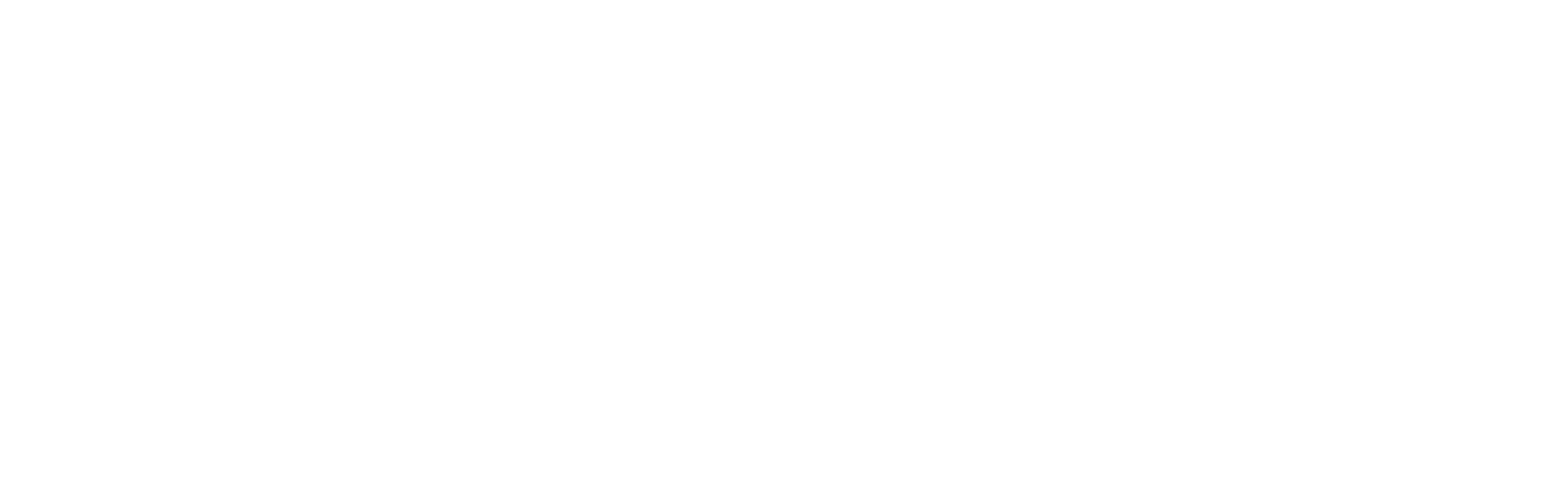
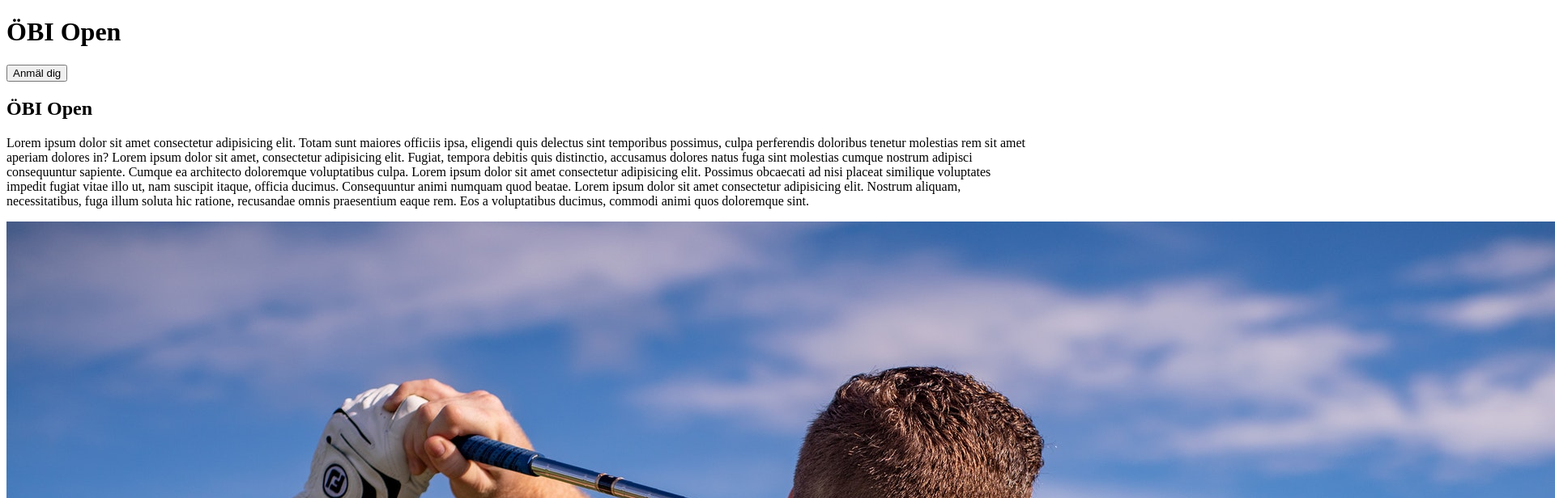
Before and after one commit to oscarlindstrom97/Uppgift4, a plain HTML site: page Public_html/index.html in a window 1280 px wide. Shown: the top 616 px of the page at 81% size, 1920 px wide, since content can reach past the window. Drawn offline with Linux system fonts and the light colour scheme.

Commit message:
skelettet i index filen

```diff
--- a/Public_html/index.html
+++ b/Public_html/index.html
@@ -7,6 +7,23 @@
     <title>ÖBI-Open</title>
 </head>
 <body>
+    <header>
+        <h1>ÖBI Open</h1>
+        <a href="#"> <button> Anmäl dig</button> </a>
+    </header>
 
+    <section id="index-text">
+        <div>
+            <h2>ÖBI Open</h2>
+            <p>Lorem ipsum dolor sit amet consectetur adipisicing elit. Totam sunt maiores officiis ipsa, eligendi quis delectus sint temporibus possimus, culpa perferendis doloribus tenetur molestias rem sit amet aperiam dolores in? Lorem ipsum dolor sit amet, consectetur adipisicing elit. Fugiat, tempora debitis quis distinctio, accusamus dolores natus fuga sint molestias cumque nostrum adipisci consequuntur sapiente. Cumque ea architecto doloremque voluptatibus culpa. Lorem ipsum dolor sit amet consectetur adipisicing elit. Possimus obcaecati ad nisi placeat similique voluptates impedit fugiat vitae illo ut, nam suscipit itaque, officia ducimus. Consequuntur animi numquam quod beatae. Lorem ipsum dolor sit amet consectetur adipisicing elit. Nostrum aliquam, necessitatibus, fuga illum soluta hic ratione, recusandae omnis praesentium eaque rem. Eos a voluptatibus ducimus, commodi animi quos doloremque sint.
+            </p>
+            <img src="images/golfer.jpeg" alt="A photo of a man doing a golfswing.">
+        </div>
+    </section>
+
+    <footer>
+        <a href="#"> <button> Anmäl dig</button> </a>
+        <p>Copyright &copy; ÖBI Open 2018</p>
+    </footer>
 </body>
 </html>
```
Also changed, not shown: Public_html/images/golfer.jpeg (added), 2 other files.
